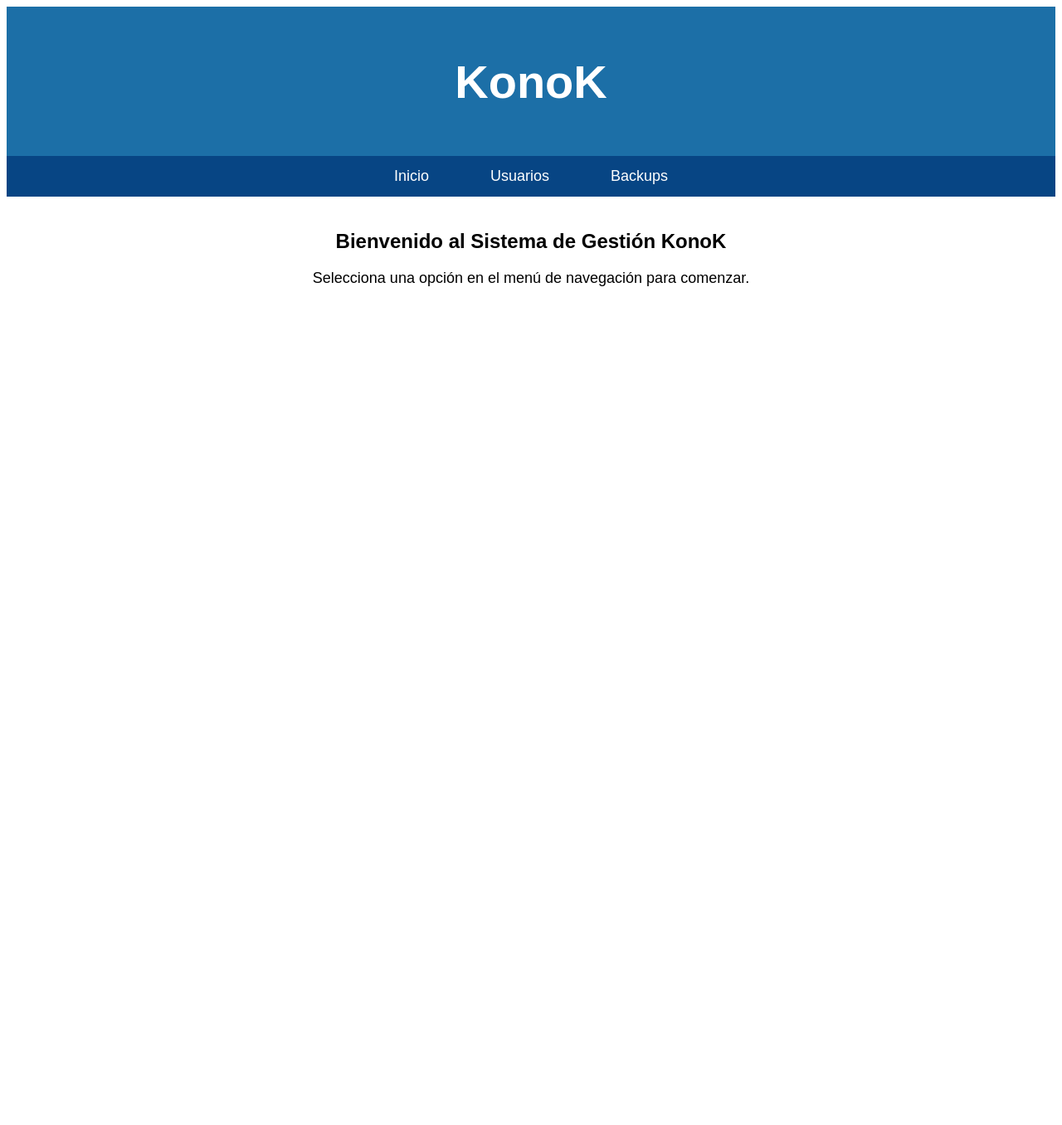
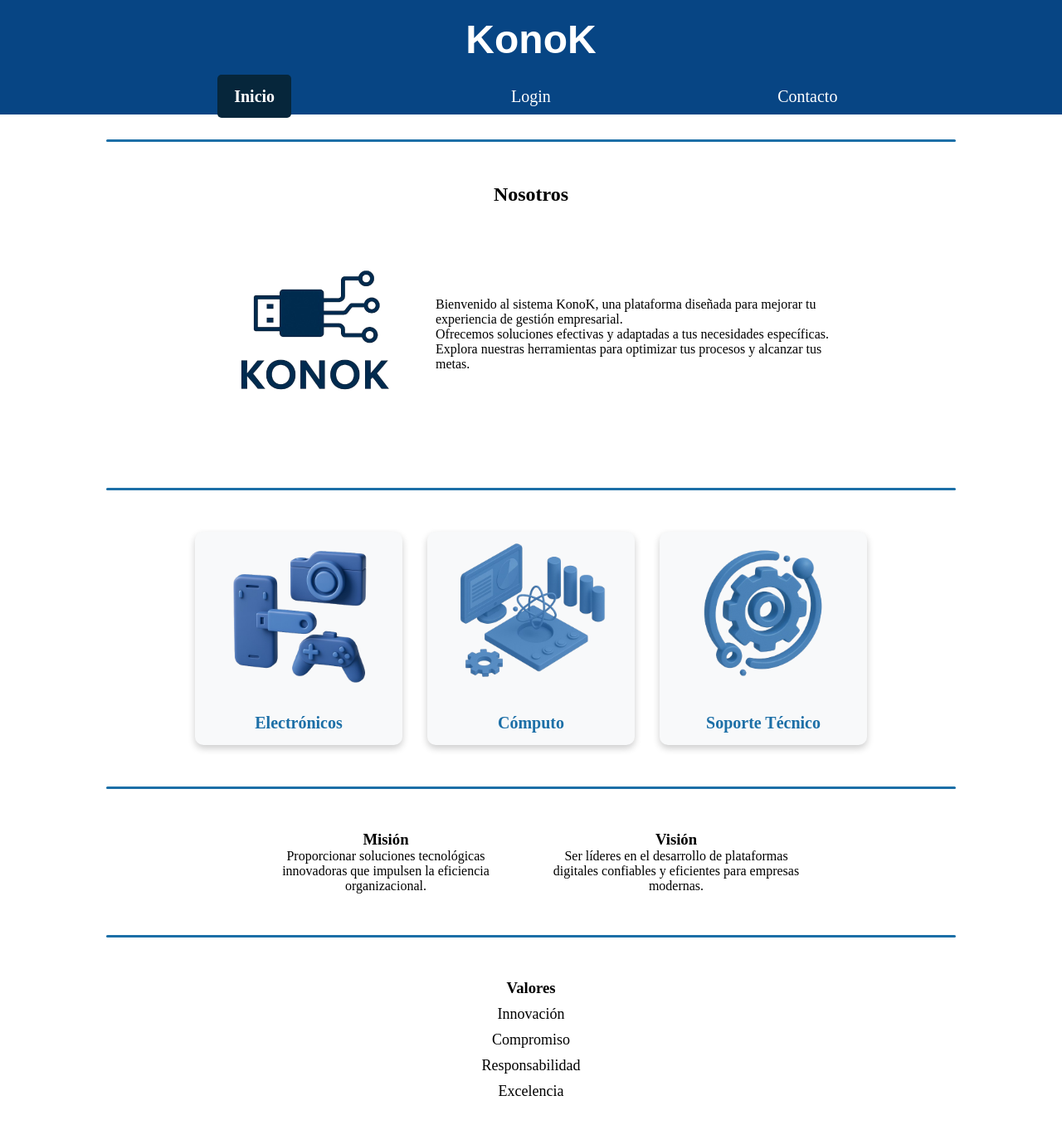
Before and after one commit to Josue0Cg/KonoK, a Django app: page / in a window 1280 px wide. Shown: the whole page at 83% size. Before the commit the page ends 345 px from the top, so only its background shows below. Run offline with Django 5.2, Linux system fonts and the light colour scheme.

Commit message:
Index agree

```diff
--- a/gestion_usuarios/static/css/style.css
+++ b/gestion_usuarios/static/css/style.css
@@ -1,57 +1,228 @@
+/* Reset */
+* {
+    margin: 0;
+    padding: 0;
+    box-sizing: border-box;
+}
+
 /* Barra superior */
 .header {
-    background-color: #1c6fa7;
-    color: white;
+    background-color: #06314e;
     padding: 20px;
-    text-align: center;
-    font-size: 28px;
-    font-family: 'Arial', sans-serif;
-}
-
-/* Barra de navegación */
-.navbar {
-    background-color: #074584;
-    overflow: hidden;
-}
-
-.navbar ul {
-    list-style-type: none;
-    margin: 0;
-    padding: 0;
-    text-align: center;
-}
-
-.navbar ul li {
-    display: inline-block;
-    margin: 0 15px;
-}
-
-.navbar ul li a {
-    display: inline-block;
-    color: white;
-    text-decoration: none;
-    padding: 14px 20px;
-    font-size: 18px;
-    font-family: 'Arial', sans-serif;
-}
-
-.navbar ul li a:hover {
-    background-color: #1abc9c;
-    border-radius: 5px;
-}
-
-/* Contenido principal */
-.contenido {
-    margin: 40px;
     text-align: center;
     font-family: 'Arial', sans-serif;
 }
 
-.contenido h2 {
-    font-size: 24px;
-    margin-bottom: 20px;
+.header h1 {
+    color: white;
+    font-size: 48px;
+    transition: color 0.3s ease;
+    cursor: pointer;
 }
 
-.contenido p {
+.header h1:hover {
+    color: #CCCCCC;
+}
+
+
+/* Hover con CSS puro */
+.header:hover {
+    background-color: #074584; /* Azul oscuro */
+}
+
+/* Navbar General */
+.navbar {
+    background-color: #074584;
+    display: flex;
+    justify-content: center;
+}
+
+.navbar ul {
+    display: flex;
+    list-style-type: none;
+    padding: 10px 0;
+    width: 100%;
+    max-width: 1000px;
+    justify-content: space-around;
+}
+
+.navbar ul li {
+    flex: 1;
+    text-align: center;
+}
+
+.navbar ul li a {
+    color: white;
+    text-decoration: none;
+    padding: 15px 20px;
+    font-size: 20px;
+    border-radius: 5px;
+    transition: background-color 0.3s, transform 0.3s;
+}
+
+.navbar ul li a:hover {
+    background-color: #074584;
+    transform: scale(1.05);
+}
+
+.navbar ul li a.active {
+    background-color: #06263b;
+    font-weight: bold;
+}
+
+
+@media (max-width: 768px) {
+    .navbar ul {
+        display: flex;
+        flex-direction: column;
+        align-items: center;
+        width: 100%;
+    }
+
+    .navbar ul li {
+        width: 100%;
+        display: flex;
+        justify-content: center;
+        margin: 5px 0;
+    }
+
+    .navbar ul li a {
+        display: block;
+        width: 90%;
+        text-align: center;
+        padding: 15px 0;
+        font-size: 20px;
+        background-color: #06314e;
+        border-radius: 10px;
+    }
+
+    .navbar ul li a:hover {
+        background-color: #074584;
+    }
+}
+/* Responsive navbar */
+@media (max-width: 768px) {
+    .navbar ul {
+        flex-direction: column;
+    }
+
+    .navbar ul li {
+        margin: 10px 0;
+    }
+}
+
+/* Línea divisoria */
+.divider {
+    border: none;
+    height: 3px;
+    background-color: #1c6fa7;
+    width: 80%;
+    margin: 30px auto;
+    border-radius: 5px;
+}
+
+/* Sección Información */
+.info {
+    text-align: center;
+    padding: 20px;
+}
+
+.info-content {
+    display: flex;
+    flex-wrap: wrap;
+    justify-content: center;
+    align-items: center;
+    margin-top: 20px;
+}
+
+.info-img {
+    width: 250px;
+    height: 250px;
+    object-fit: cover;
+    border-radius: 10px;
+    margin: 10px;
+}
+
+.info-text {
+    max-width: 500px;
+    margin: 10px;
+    text-align: left;
+}
+
+/* Misión y Visión */
+.mission-vision {
+    display: flex;
+    flex-wrap: wrap;
+    justify-content: center;
+    gap: 50px;
+    padding: 20px;
+    text-align: center;
+}
+
+.mission, .vision {
+    width: 300px;
+}
+
+/* Valores */
+.valores {
+    text-align: center;
+    padding: 20px;
+}
+
+.valores ul {
+    list-style: none;
+    padding: 0;
+}
+
+.valores li {
+    margin: 10px 0;
     font-size: 18px;
 }
+
+/* Card Index */
+.cards {
+    display: flex;
+    flex-wrap: wrap;
+    justify-content: center;
+    gap: 30px;
+    padding: 20px;
+}
+
+.card {
+    background-color: #f8f9fa;
+    border-radius: 10px;
+    box-shadow: 0 4px 8px rgba(0,0,0,0.2);
+    width: 250px;
+    text-align: center;
+    overflow: hidden;
+    transition: transform 0.3s;
+}
+
+.card img {
+    width: auto;
+    height: auto;
+    max-height: 200px;
+    object-fit: contain;
+    padding: 10px;
+}
+
+.card h4 {
+    margin: 15px 0;
+    color: #1c6fa7;
+    font-size: 20px;
+}
+
+.card:hover {
+    transform: scale(1.05);
+}
+
+@media (max-width: 768px) {
+    .cards {
+        flex-direction: column;
+        align-items: center;
+    }
+
+    .card {
+        width: 80%; /* Más ancho en móvil */
+    }
+}
--- a/gestion_usuarios/templates/index.html
+++ b/gestion_usuarios/templates/index.html
@@ -4,25 +4,82 @@
 <html lang="es">
 <head>
     <meta charset="UTF-8">
-    <title>KonoK - Inicio</title>
+    <title>KONOK - Inicio</title>
     <link rel="stylesheet" href="{% static 'css/style.css' %}">
 </head>
 <body>
-    <header class="header">
+    <!-- Barra superior -->
+    <header class="header" id="header">
         <h1>KonoK</h1>
     </header>
+
+    <!-- Barra de navegación -->
     <nav class="navbar">
         <ul>
-            <li><a href="/">Inicio</a></li>
-            <li><a href="/usuarios/">Usuarios</a></li>
-            <li><a href="/usuarios/acciones/">Backups</a></li>
+            <li><a href="/" class="{% if request.path == '/' %}active{% endif %}">Inicio</a></li>
+            <li><a href="/login/">Login</a></li>
+            <li><a href="/contacto/">Contacto</a></li>
         </ul>
     </nav>
+    <hr class="divider">
+    <!-- Sección Información -->
+    <section class="info">
+        <h2>Nosotros</h2>
+        <div class="info-content">
+            <img src="{% static 'img/konok.png' %}" alt="Imagen Informativa" class="info-img">
+            <div class="info-text">
+                <p>Bienvenido al sistema KonoK, una plataforma diseñada para mejorar tu experiencia de gestión empresarial.</p>
+                <p>Ofrecemos soluciones efectivas y adaptadas a tus necesidades específicas.</p>
+                <p>Explora nuestras herramientas para optimizar tus procesos y alcanzar tus metas.</p>
+            </div>
+        </div>
+    </section>
 
-    <!-- Contenido principal -->
-    <main class="contenido">
-        <h2>Bienvenido al Sistema de Gestión KonoK</h2>
-        <p>Selecciona una opción en el menú de navegación para comenzar.</p>
-    </main>
+    <hr class="divider">
+
+    <!-- Sección de Cards -->
+    <section class="cards">
+        <div class="card">
+            <img src="{% static 'img/Electronic.png' %}" alt="Electrónicos">
+            <h4>Electrónicos</h4>
+        </div>
+        <div class="card">
+            <img src="{% static 'img/Computo.png' %}" alt="Cómputo">
+            <h4>Cómputo</h4>
+        </div>
+        <div class="card">
+            <img src="{% static 'img/Soporte.png' %}" alt="Soporte Técnico">
+            <h4>Soporte Técnico</h4>
+        </div>
+    </section>
+
+    <hr class="divider">
+
+      <!-- Sección Misión y Visión -->
+    <section class="mission-vision">
+        <div class="mission">
+            <h3>Misión</h3>
+            <p>Proporcionar soluciones tecnológicas innovadoras que impulsen la eficiencia organizacional.</p>
+        </div>
+        <div class="vision">
+            <h3>Visión</h3>
+            <p>Ser líderes en el desarrollo de plataformas digitales confiables y eficientes para empresas modernas.</p>
+        </div>
+    </section>
+
+    <hr class="divider">
+
+    <!-- Sección Valores -->
+    <section class="valores">
+        <h3>Valores</h3>
+        <ul>
+            <li>Innovación</li>
+            <li>Compromiso</li>
+            <li>Responsabilidad</li>
+            <li>Excelencia</li>
+        </ul>
+    </section>
+
+    <script src="{% static 'js/scripts.js' %}"></script>
 </body>
 </html>
```
Also changed, not shown: gestion_usuarios/static/img/Computo.png (added), gestion_usuarios/static/img/Electronic.png (added), gestion_usuarios/static/img/KONOK.png (added), gestion_usuarios/static/img/Soporte.png (added).
